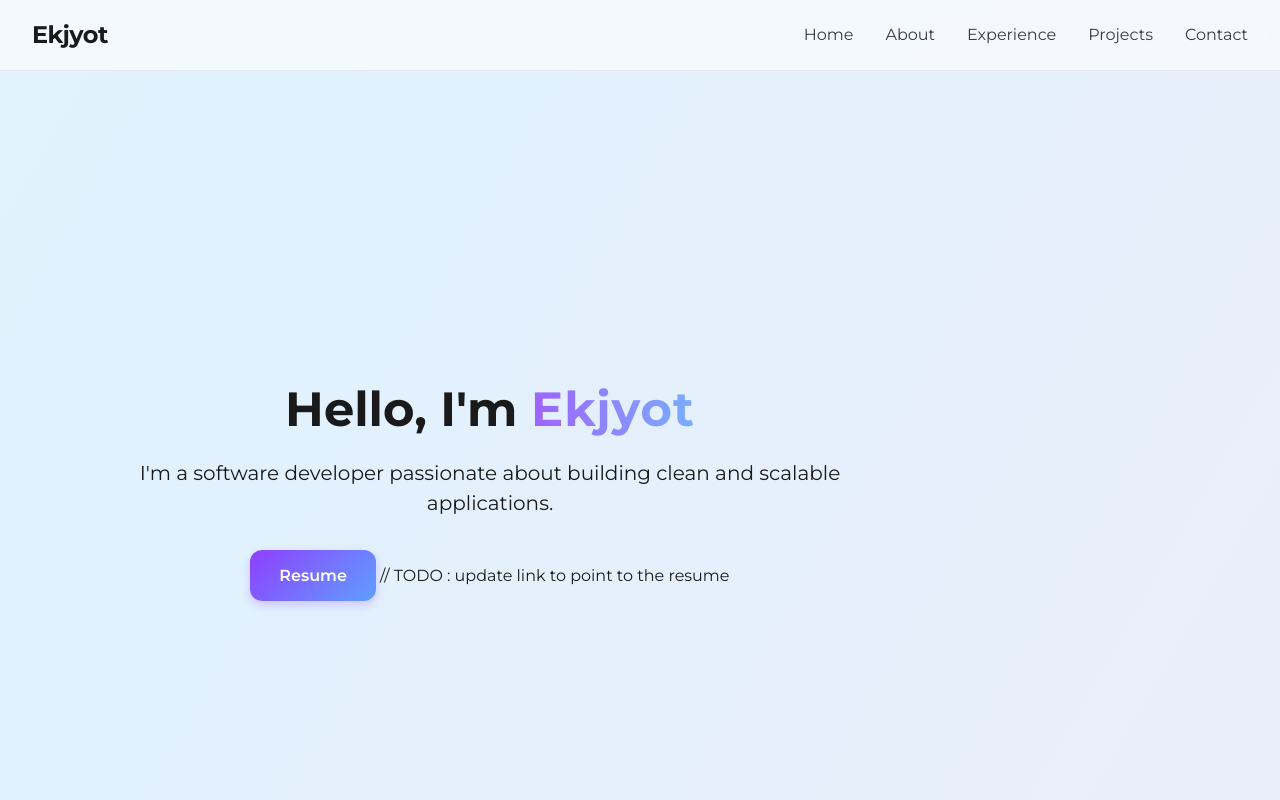
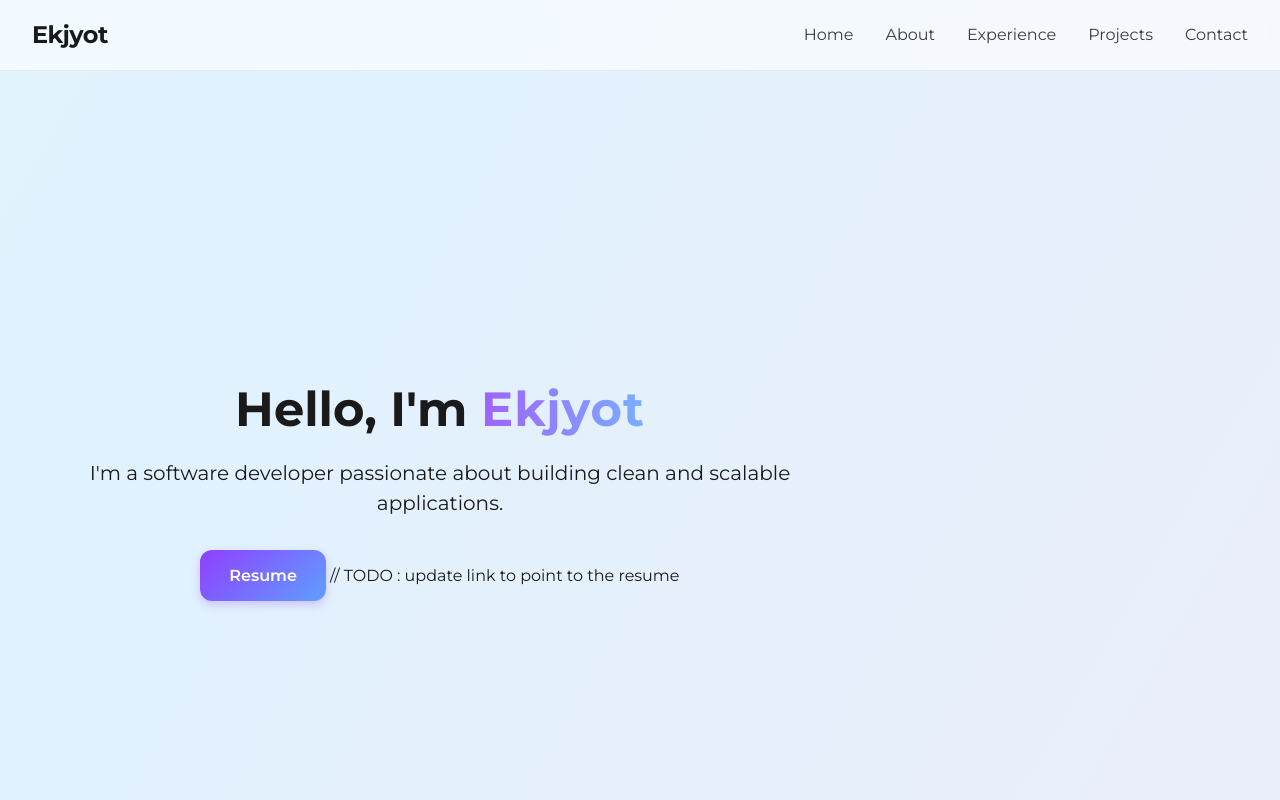
Before and after one commit to ekjyotshinh/portfolio, a React (Vite) app: page / in a window 1280 px wide. Shown: the top 800 px of the page. Built offline with nearby package versions, Linux system fonts and the light colour scheme.

Commit message:
min section update

```diff
--- a/src/components/Layout/SectionContainer.css
+++ b/src/components/Layout/SectionContainer.css
@@ -5,7 +5,7 @@
 }
 
 .section-inner {
-    max-width: 1100px;
+    max-width: 1200px;
     margin: 0 auto;
     width: 100%;
 }
```
